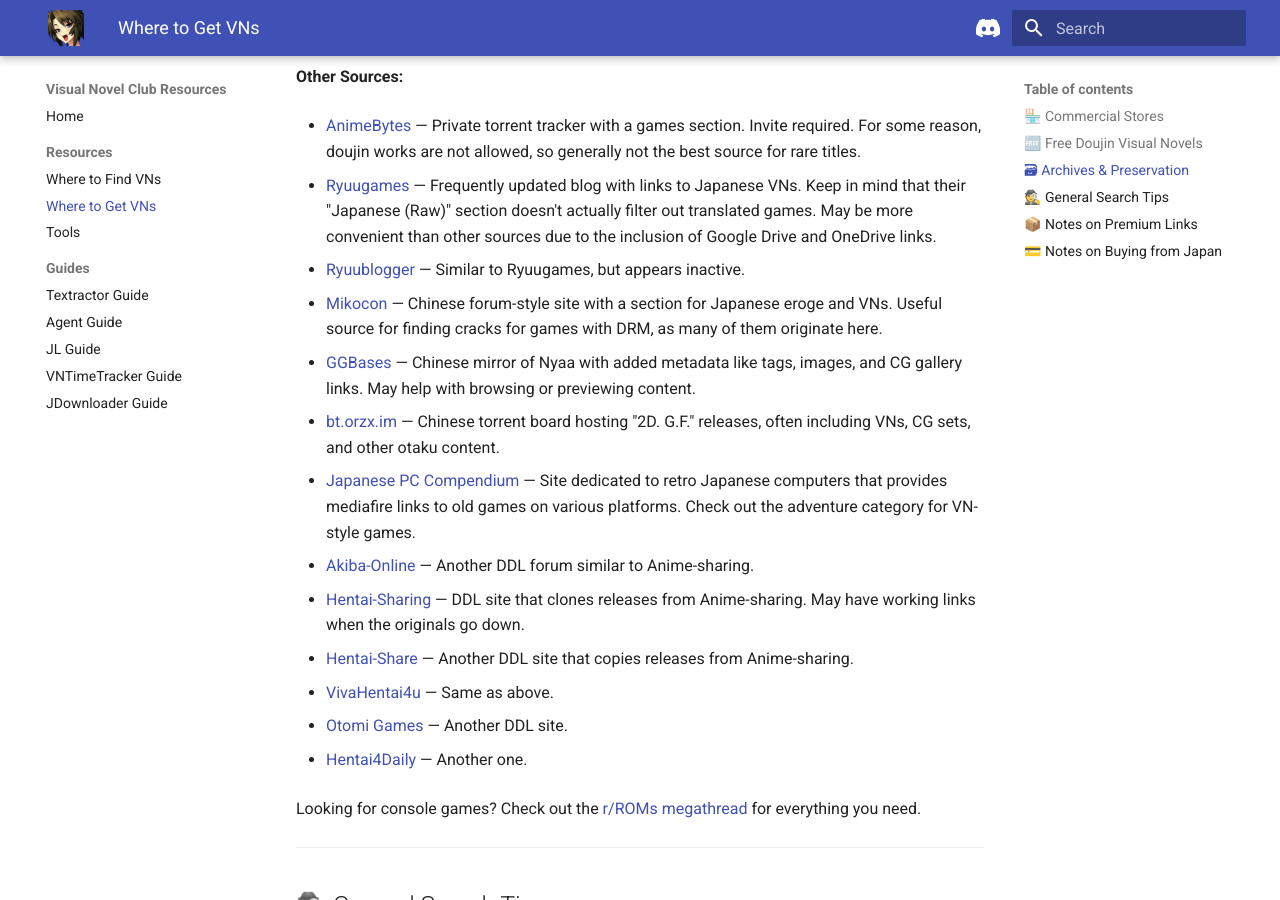
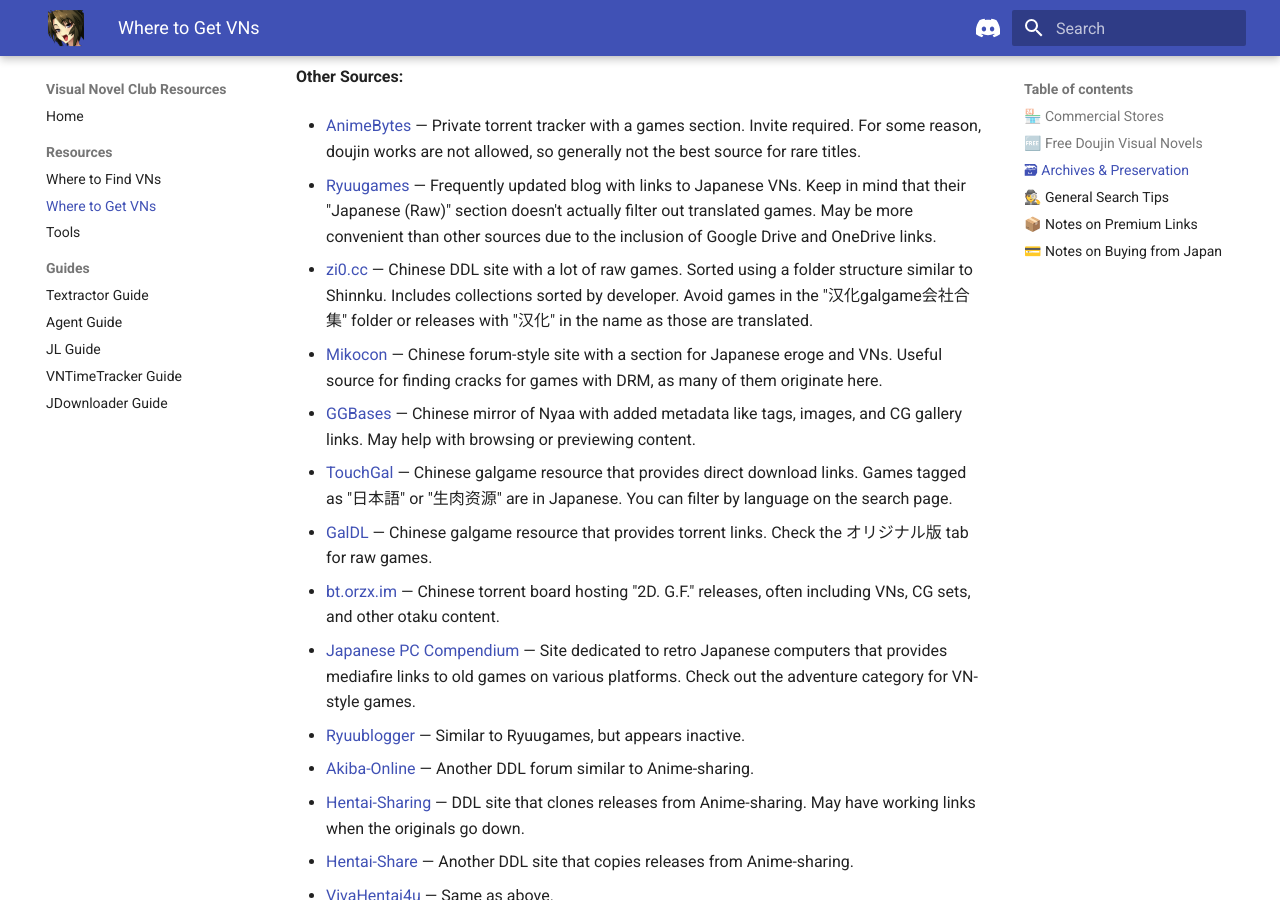
Before and after one commit to drinosaret/vn-club-resources, an MkDocs documentation site: the page built from docs/sources.md, in a window 1280 px wide and 900 px high, scrolled down 1841 px. Built offline with MkDocs 1.6.1 and Material for MkDocs 9.7.7, drawn with Linux system fonts in a browser that asks for light colours.

Commit message:
Added new sources

```diff
--- a/docs/sources.md
+++ b/docs/sources.md
@@ -66,15 +66,21 @@
 
 - [Ryuugames](https://www.ryuugames.com/) — Frequently updated blog with links to Japanese VNs. Keep in mind that their "Japanese (Raw)" section doesn't actually filter out translated games. May be more convenient than other sources due to the inclusion of Google Drive and OneDrive links.
 
-- [Ryuublogger](https://ryuubloggerv2.blogspot.com) — Similar to Ryuugames, but appears inactive.
+- [zi0.cc](https://zi0.cc/) — Chinese DDL site with a lot of raw games. Sorted using a folder structure similar to Shinnku. Includes collections sorted by developer. Avoid games in the "汉化galgame会社合集" folder or releases with "汉化" in the name as those are translated.
 
 - [Mikocon](https://www.mikocon.com/) — Chinese forum-style site with a section for Japanese eroge and VNs. Useful source for finding cracks for games with DRM, as many of them originate here.
 
 - [GGBases](https://www.ggbases.com) — Chinese mirror of Nyaa with added metadata like tags, images, and CG gallery links. May help with browsing or previewing content.
 
+- [TouchGal](https://www.touchgal.us) — Chinese galgame resource that provides direct download links. Games tagged as "日本語" or "生肉资源" are in Japanese. You can filter by language on the search page.
+
+- [GalDL](https://www.galdl.com) — Chinese galgame resource that provides torrent links. Check the オリジナル版 tab for raw games.
+
 - [bt.orzx.im](https://bt.orzx.im/list.php?BoardID=5) — Chinese torrent board hosting "2D. G.F." releases, often including VNs, CG sets, and other otaku content.
 
 - [Japanese PC Compendium](https://japanesepccompendium.blogspot.com) — Site dedicated to retro Japanese computers that provides mediafire links to old games on various platforms. Check out the adventure category for VN-style games.
+
+- [Ryuublogger](https://ryuubloggerv2.blogspot.com) — Similar to Ryuugames, but appears inactive.
 
 - [Akiba-Online](https://www.akiba-online.com/forums/hentai-game-downloads.41/) — Another DDL forum similar to Anime-sharing.
 
```
